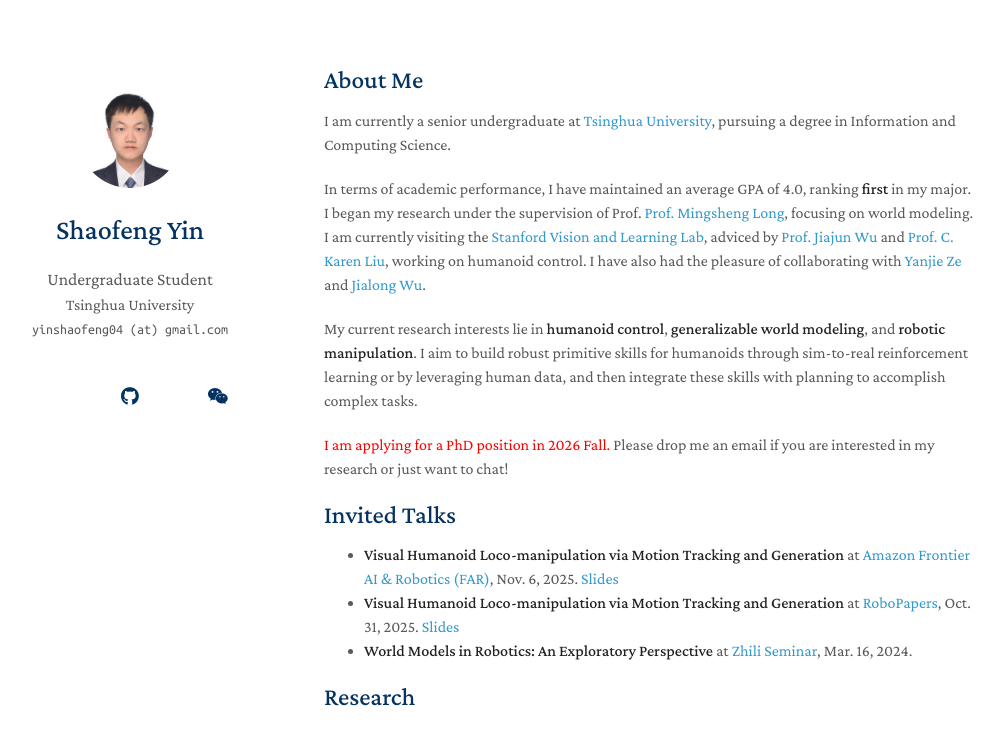
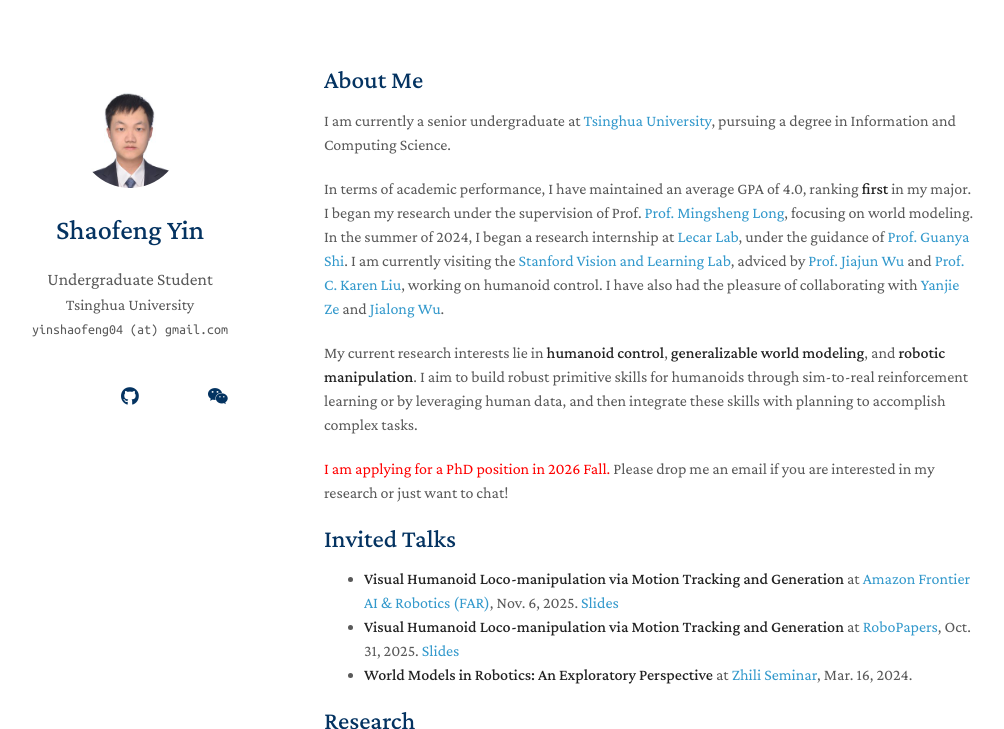
Before and after one commit to operator22th/operator22th.github.io, a Jekyll site: the page built from index.md, in a window 1280 px wide and 900 px high, cut to the strip 0-729 px from the top of the window. Shown: the whole strip, without its empty margins (146-1150 px from the left). Built offline with Jekyll 4.4.1, drawn with Linux system fonts in a browser that asks for light colours; a style sheet for code colours, icons or effects is not loaded; our own code applies the rules of GitHub Pages for plain Markdown files; some of the changed text lies outside the part shown.

```diff
--- a/index.md
+++ b/index.md
@@ -10,7 +10,7 @@ I am currently a senior undergraduate at [Tsinghua University](https://www.tsing
 
 <!-- In terms of academic performance, I have maintained an average GPA of 3.95, ranking **first** in my major. I began my research under the supervision of Prof. [Prof. Mingsheng Long](http://ise.thss.tsinghua.edu.cn/~mlong/), focusing on world modeling. In the summer of 2024, I interned at [Lecar Lab](https://lecar-lab.github.io/) at Carnegie Mellon University, advised by [Prof. Guanya Shi](https://www.gshi.me/), where I worked on model-based reinforcement learning and planning algorithm. I am currently visiting the [Stanford Vision and Learning Lab](https://svl.stanford.edu/), adviced by [Prof. Jiajun Wu](https://jiajunwu.com/) and [Prof. C. Karen Liu](https://engineering.stanford.edu/people/karen-liu), working on humanoid control. -->
 
-In terms of academic performance, I have maintained an average GPA of 4.0, ranking **first** in my major. I began my research under the supervision of Prof. [Prof. Mingsheng Long](http://ise.thss.tsinghua.edu.cn/~mlong/), focusing on world modeling. I am currently visiting the [Stanford Vision and Learning Lab](https://svl.stanford.edu/), adviced by [Prof. Jiajun Wu](https://jiajunwu.com/) and [Prof. C. Karen Liu](https://engineering.stanford.edu/people/karen-liu), working on humanoid control. I have also had the pleasure of collaborating with [Yanjie Ze](https://yanjieze.com/) and [Jialong Wu](https://manchery.github.io/).
+In terms of academic performance, I have maintained an average GPA of 4.0, ranking **first** in my major. I began my research under the supervision of Prof. [Prof. Mingsheng Long](http://ise.thss.tsinghua.edu.cn/~mlong/), focusing on world modeling. In the summer of 2024, I began a research internship at [Lecar Lab](https://lecar-lab.github.io/), under the guidance of [Prof. Guanya Shi](https://www.gshi.me/). I am currently visiting the [Stanford Vision and Learning Lab](https://svl.stanford.edu/), adviced by [Prof. Jiajun Wu](https://jiajunwu.com/) and [Prof. C. Karen Liu](https://engineering.stanford.edu/people/karen-liu), working on humanoid control. I have also had the pleasure of collaborating with [Yanjie Ze](https://yanjieze.com/) and [Jialong Wu](https://manchery.github.io/).
 
 My current research interests lie in **humanoid control**, **generalizable world modeling**, and **robotic manipulation**. I aim to build robust primitive skills for humanoids through sim-to-real reinforcement learning or by leveraging human data, and then integrate these skills with planning to accomplish complex tasks.
 
```
Also changed, not shown: _data/experience.yml (+5 -5 lines).
